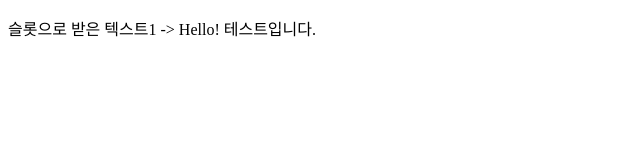
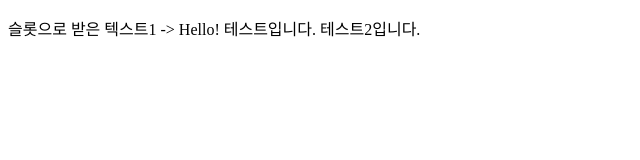
Before and after one commit to hyungkyukong/jamong_git, a plain HTML site: page index.html in a window 1280 px wide. Shown: the whole page, without its empty margins (0-640 px from the left). Drawn offline with nearby package versions, Linux system fonts and the light colour scheme; some packages are replaced by stand-ins of ours; a script that the page names is missing.

Commit message:
testomg 입니다

```diff
--- a/index.html
+++ b/index.html
@@ -22,6 +22,7 @@
             <p slot-scope="props">
                 슬롯으로 받은 텍스트1 -> {{props.text}}
                 테스트입니다.
+                테스트2입니다.
             </p>
         </comp-child>
 
```
